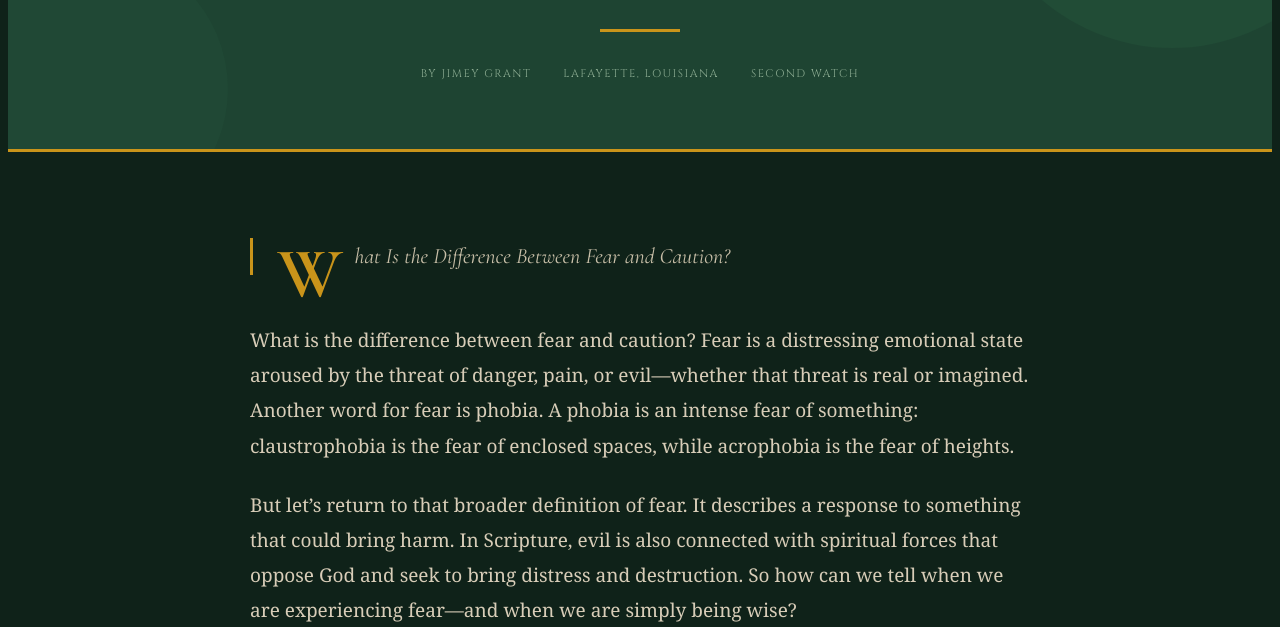
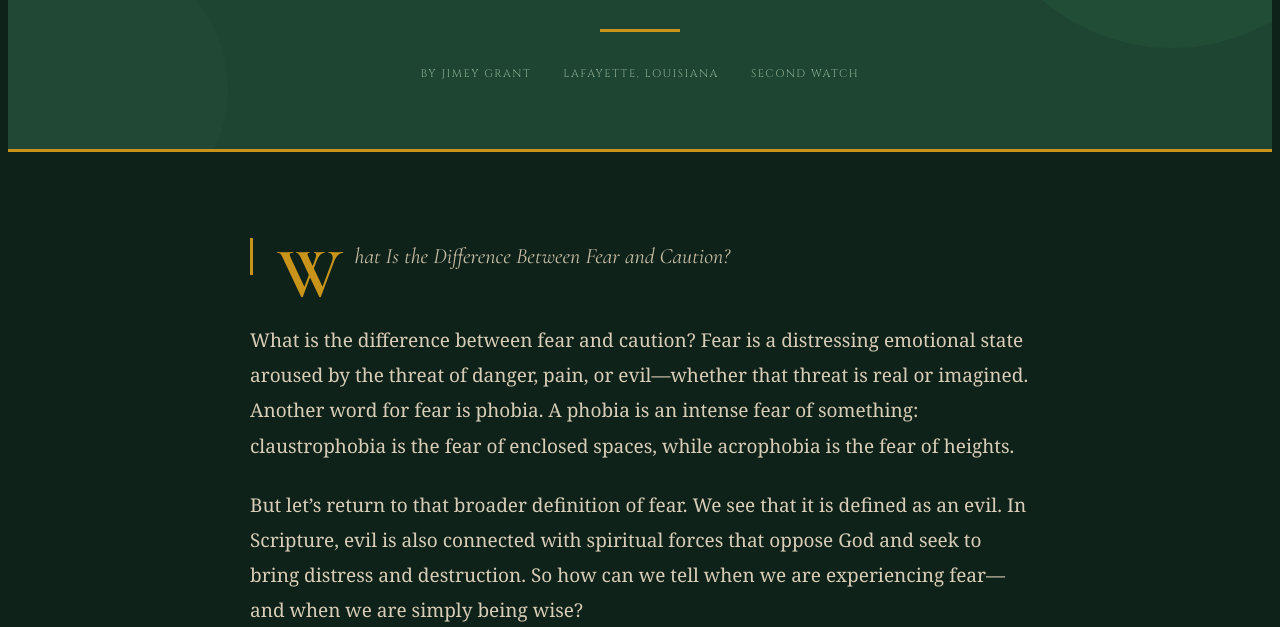
Before and after one commit to remnantwriter2026/the-remnant-chronicles, a plain HTML site: page discerning-the-difference-between-fear-and-caution.html in a window 1280 px wide. Shown: the part 325-952 px from the top of the page. Drawn offline with nearby package versions, Linux system fonts and the light colour scheme.

Commit message:
Update discerning-the-difference-between-fear-and-caution.html

```diff
--- a/discerning-the-difference-between-fear-and-caution.html
+++ b/discerning-the-difference-between-fear-and-caution.html
@@ -296,7 +296,7 @@ padding: 1.5rem 1.25rem;
   <p class="article-intro">What Is the Difference Between Fear and Caution?</p>
   <div class="article-body">
     <p>What is the difference between fear and caution? Fear is a distressing emotional state aroused by the threat of danger, pain, or evil—whether that threat is real or imagined. Another word for fear is phobia. A phobia is an intense fear of something: claustrophobia is the fear of enclosed spaces, while acrophobia is the fear of heights.</p>
-<p>But let’s return to that broader definition of fear. It describes a response to something that could bring harm. In Scripture, evil is also connected with spiritual forces that oppose God and seek to bring distress and destruction. So how can we tell when we are experiencing fear—and when we are simply being wise?</p>
+<p>But let’s return to that broader definition of fear. We see that it is defined as an evil. In Scripture, evil is also connected with spiritual forces that oppose God and seek to bring distress and destruction. So how can we tell when we are experiencing fear—and when we are simply being wise?</p>
 
 <p>Let’s try an exercise. In your mind, picture something that frightens you. Maybe it brings an “Oh no, I’m not doing that” reaction, or gives you goosebumps just thinking about it. That feeling is what is referred to as fear. Fear can affect the body as well as the mind: your heartbeat may race, your blood pressure may rise, and you may feel nervous or sweaty.</p>
 
```
